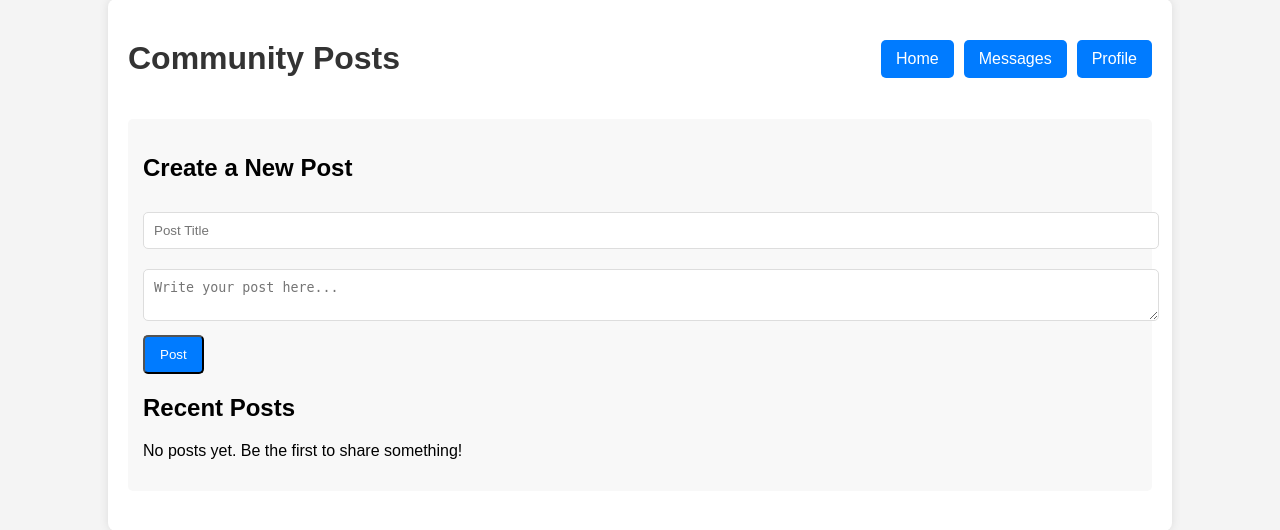
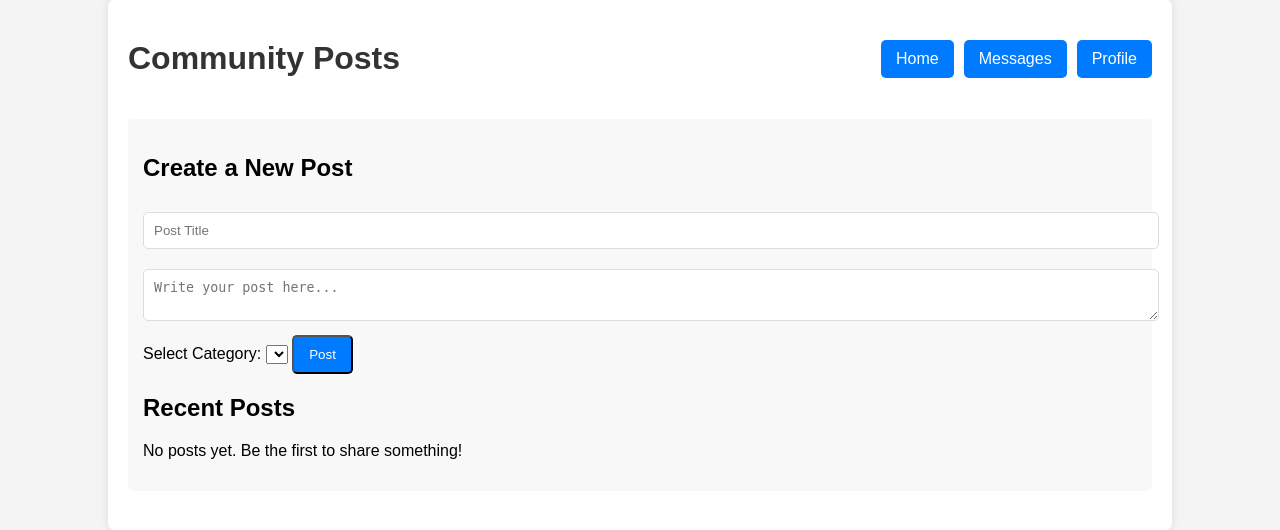
Before and after one commit to SYM-Hacks/CalgaryHacks2025, a Django app: page /posts/ in a window 1280 px wide. Shown: the part 21-551 px from the top of the page. Run offline with Django 5.2, Linux system fonts and the light colour scheme; the visitor is signed in with stand-in values (Sample User, id 1); data that the repository does not hold is empty.

Commit message:
added category within posts

```diff
--- a/app/forum/templates/forum/posts.html
+++ b/app/forum/templates/forum/posts.html
@@ -24,6 +24,14 @@
                 {% csrf_token %}
                 <input type="text" name="title" placeholder="Post Title" required>
                 <textarea name="content" placeholder="Write your post here..." required></textarea>
+
+                <label for="category">Select Category:</label>
+                <select name="category" required>
+                    {% for category in categories %}
+                        <option value="{{ category.id }}">{{ category.name }}</option>
+                    {% endfor %}
+                </select>
+
                 <button type="submit" class="btn">Post</button>
             </form>
 
--- a/app/forum/views.py
+++ b/app/forum/views.py
@@ -4,6 +4,7 @@
 from django.contrib.auth import login, logout
 from django.http import JsonResponse
 from django.views.decorators.csrf import csrf_exempt
+from .models import Post, Category
 import json
 from .models import Post, Message  # Import Message model
 
@@ -37,8 +38,29 @@
 
 @login_required
 def home(request):
-    posts = Post.objects.all()
-    return render(request, 'forum/home.html', {'posts': posts})
+    category_filter = request.GET.get('category', None)
+
+    if category_filter:
+        posts = Post.objects.filter(category__name=category_filter)
+    else:
+        posts = Post.objects.all()
+
+    categories = Category.objects.all()  # Get all categories for filtering
+    return render(request, 'forum/home.html', {'posts': posts, 'categories': categories})
+
+@login_required
+def create_post(request):
+    if request.method == 'POST':
+        title = request.POST.get('title')
+        content = request.POST.get('content')
+        category_id = request.POST.get('category')
+        category = Category.objects.get(id=category_id)
+
+        Post.objects.create(user=request.user, title=title, content=content, category=category)
+        return redirect('/')
+
+    categories = Category.objects.all()
+    return render(request, 'forum/create_post.html', {'categories': categories})
 
 @login_required
 def posts_view(request):
```
Also changed, not shown: app/forum/migrations/0001_initial.py.
